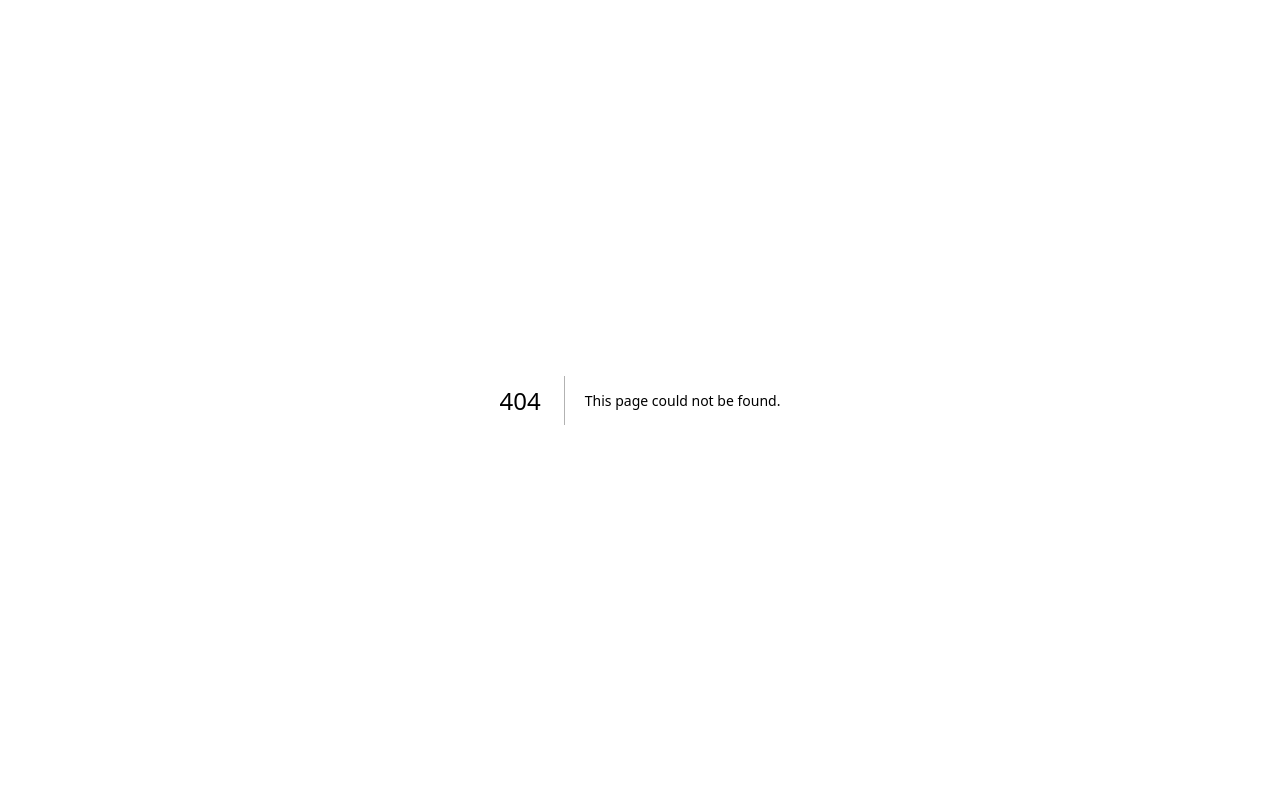
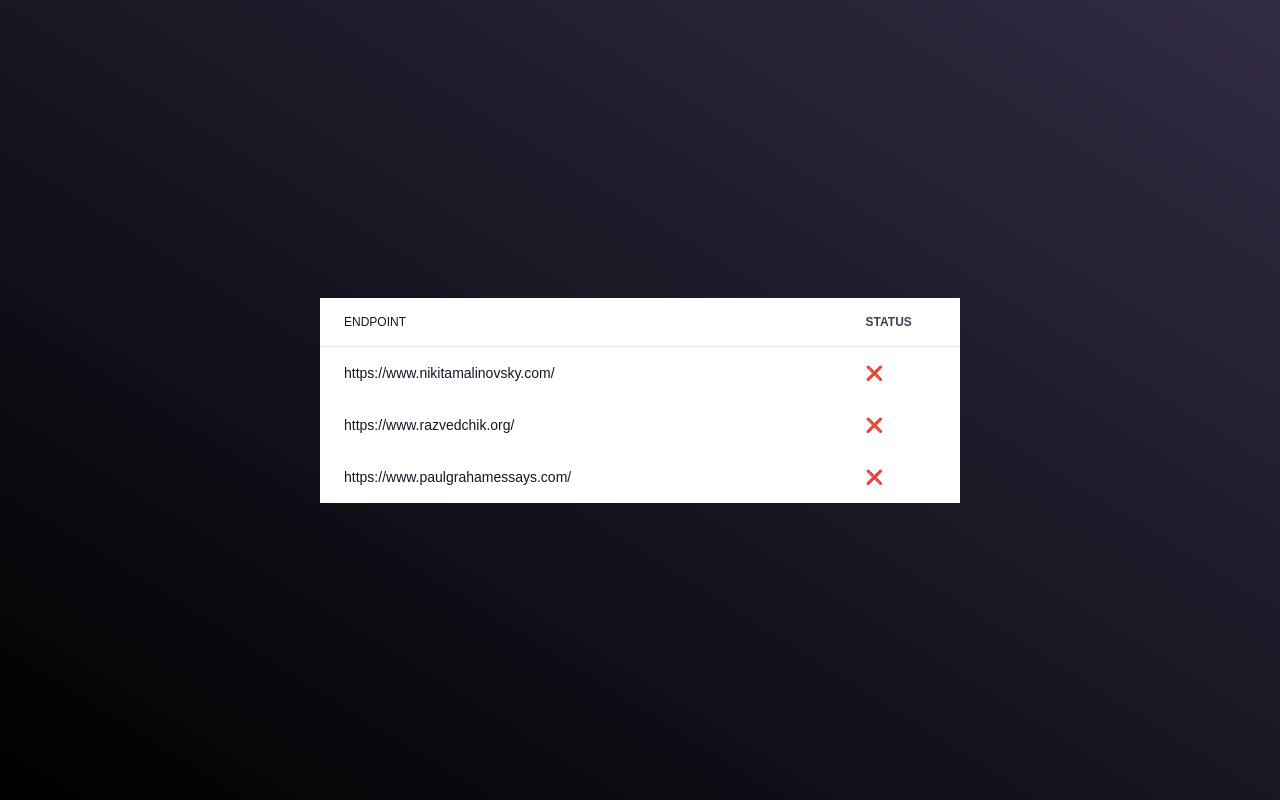
Before and after one commit to nikitamalinov/nikitamalinovsky, a Next.js app: page /health in a window 1280 px wide. Before the commit this address had no page. Built offline with nearby package versions, Linux system fonts and the light colour scheme; no server answers.

Commit message:
adding health checks

```diff
--- a/package.json
+++ b/package.json
@@ -26,6 +26,7 @@
     "react": "18.2.0",
     "react-dom": "18.2.0",
     "react-icons": "^4.10.1",
+    "swr": "^2.2.5",
     "tailwindcss": "3.3.2",
     "typescript": "5.1.6"
   }
--- /dev/null
+++ b/pages/api/health.ts
@@ -0,0 +1,35 @@
+// Next.js API route support: https://nextjs.org/docs/api-routes/introduction
+import type { NextApiRequest, NextApiResponse } from "next";
+
+export default async function handler(
+  req: NextApiRequest,
+  res: NextApiResponse
+) {
+  const endPointsToCheck = [
+    "https://www.nikitamalinovsky.com/",
+    "https://www.razvedchik.org/",
+    "https://www.paulgrahamessays.com/",
+  ];
+
+  let endpointsObject: any = {};
+  let allHealthy = true;
+
+  for (const endPoint of endPointsToCheck) {
+    try {
+      if ((await fetch(endPoint)).status !== 200) {
+        allHealthy = false;
+        endpointsObject[endPoint] = false;
+      }
+      endpointsObject[endPoint] = true;
+    } catch (e) {
+      allHealthy = false;
+      endpointsObject[endPoint] = false;
+    }
+  }
+
+  if (allHealthy) {
+    res.status(500).json({ status: "Healthy", data: endpointsObject });
+  } else {
+    res.status(200).json({ status: "Unhealthy", data: endpointsObject });
+  }
+}
--- /dev/null
+++ b/pages/health.tsx
@@ -0,0 +1,42 @@
+import useSWR from "swr";
+
+export default function Home() {
+  const { data, isLoading, error } = useSWR("/api/health", async (url) => {
+    const response = await fetch(url);
+    return response.json();
+  });
+  if (error) return <div>Failed to load</div>;
+  if (isLoading) return <div>Loading...</div>;
+  console.log(data.data);
+
+  return (
+    <main className="flex flex-col justify-center min-h-screen items-center bg-gradient-to-tr from-black to-[#322B44] text-white">
+      <table className="w-[50%] text-sm text-left rtl:text-right text-gray-500 dark:text-gray-400">
+        <thead className="text-xs text-gray-700 uppercase bg-gray-50 dark:bg-gray-700 dark:text-gray-400">
+          <tr className="bg-white border-b dark:bg-gray-800 dark:border-gray-700">
+            <th
+              scope="row"
+              className="px-6 py-4 font-medium text-gray-900 whitespace-nowrap dark:text-white"
+            >
+              Endpoint
+            </th>
+            <th>Status</th>
+          </tr>
+        </thead>
+        <tbody>
+          {Object.keys(data.data).map((key) => (
+            <tr className="bg-white dark:bg-gray-800" key={key}>
+              <td
+                scope="row"
+                className="px-6 py-4 font-medium text-gray-900 whitespace-nowrap dark:text-white"
+              >
+                {key}
+              </td>
+              <td>{data.data[key] ? "✅" : "❌"}</td>
+            </tr>
+          ))}
+        </tbody>
+      </table>
+    </main>
+  );
+}
```
Also changed, not shown: 1 other file (tests, documents, lock files or other folders).
